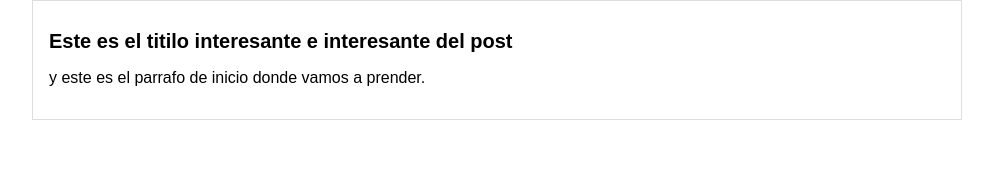
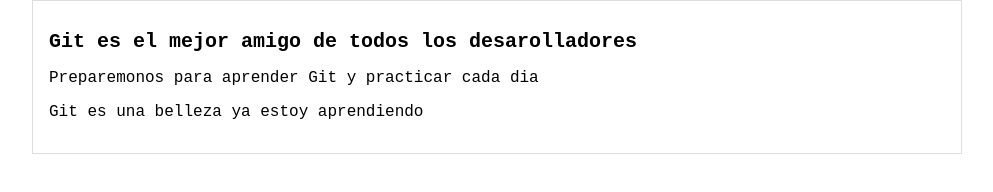
Before and after one commit to omarv94/ComandsGit, a plain HTML site: page index.html in a window 1280 px wide. Shown: the whole page, without its empty margins (143-1136 px from the left). Drawn offline with Linux system fonts and the light colour scheme.

Commit message:
Agregado el contenido adicional del blog y una mejor tipografia

```diff
--- a/css/estilos.css
+++ b/css/estilos.css
@@ -1,6 +1,6 @@
 body{
     text-align:left;
-    font-family: "Arial";
+    font-family: 'Courier New', Courier, monospace;
     color: black;
     margin:0 ;
     padding: 0;
--- a/index.html
+++ b/index.html
@@ -9,12 +9,11 @@
 <body>
 <div class="container">
     <div class="post">
-    <h1>Este es el titilo interesante
-        e interesante del post
+    <h1>Git es el mejor amigo de todos los desarolladores
     </h1>
-    <p>y este es el parrafo de inicio
-        donde vamos a prender.
+    <p>Preparemonos para aprender Git y practicar cada dia
     </p>
+    <p>Git es una belleza ya estoy aprendiendo</p>
 </div>
 </div>
 </body>
```
